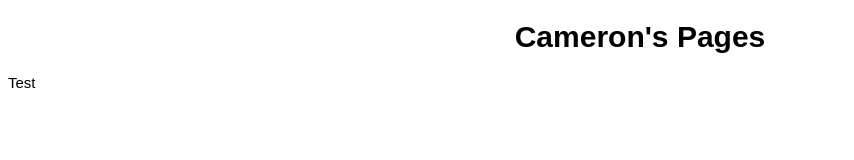
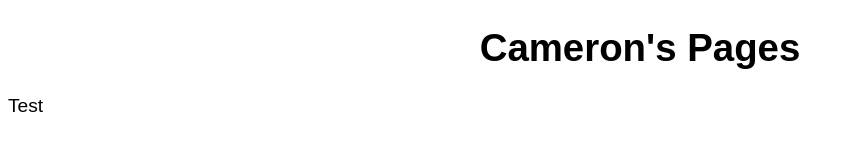
Before and after one commit to camerondm9/camerondm9.github.io, a plain HTML site: page index.html in a window 1280 px wide. Shown: the whole page, without its empty margins (0-854 px from the left). Drawn offline with Linux system fonts and the light colour scheme.

Commit message:
Added .gitignore, Changed base.css font size to be relative

```diff
--- a/base.css
+++ b/base.css
@@ -1,2 +1,2 @@
-body	{font:15px arial,sans-serif;}
+body	{font:120% arial,sans-serif;}
 h1	{text-align:center}
```
Also changed, not shown: 1 other file.
